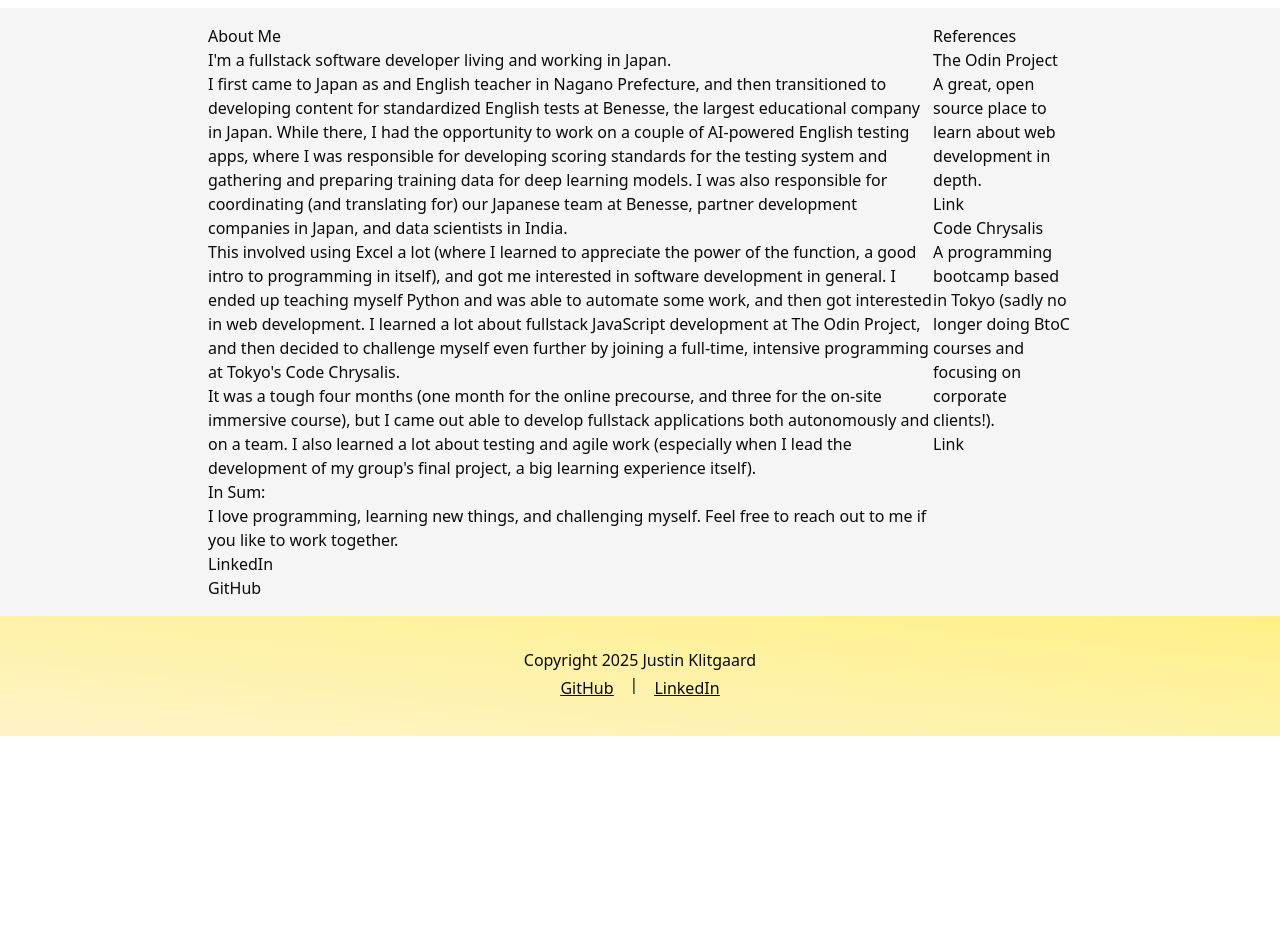
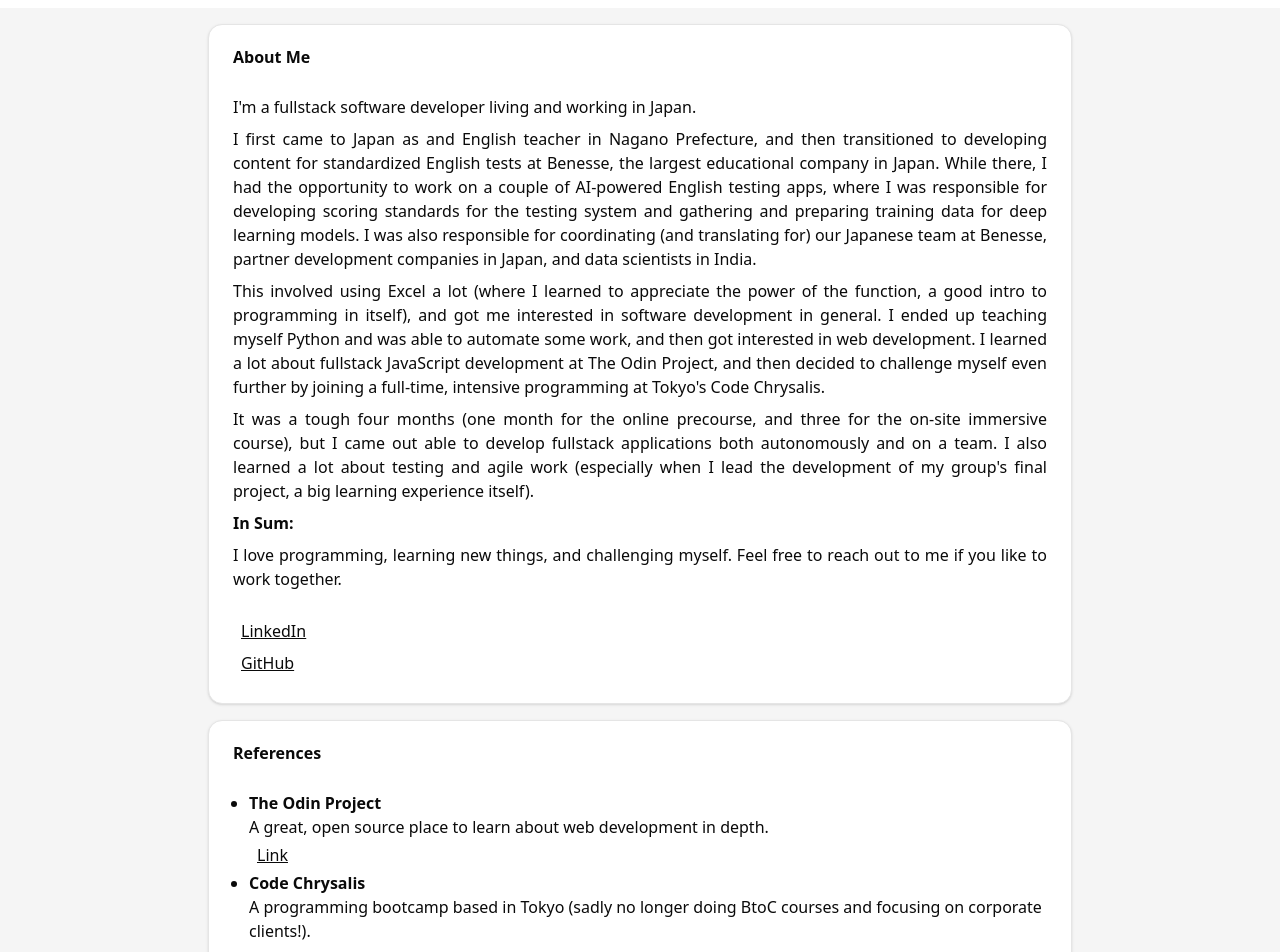
Before and after one commit to Justin-K-Ellis/react-personal-site, a React (Vite) app: page /about in a window 1280 px wide. Shown: the part 480-1432 px from the top of the page. Before the commit the page ends 1216 px from the top, so only its background shows below. Built offline with nearby package versions, Linux system fonts and the light colour scheme.

Commit message:
feat: apply tailwind & shadcn styling to About page

```diff
--- a/src/pages/About.tsx
+++ b/src/pages/About.tsx
@@ -1,42 +1,82 @@
+import {
+  Card,
+  CardContent,
+  CardFooter,
+  CardHeader,
+  CardTitle,
+} from "@/components/ui/card";
+
+import LinkStyling from "@/components/LinkStyling";
 import text from "../assets/text.json";
 const about = text.aboutMe;
 
 export default function About() {
   return (
-    <>
+    <div className="flex flex-col gap-4">
       {/* Main stuff */}
       <section id="about-me">
-        <h1>About Me</h1>
-        <p>{about.para1}</p>
-        <p>{about.para2}</p>
-        <p>{about.para3}</p>
-        <p>{about.para4}</p>
-        <h2>In Sum:</h2>
-        <p>{about.inSum}</p>
+        <Card>
+          <CardHeader>
+            <CardTitle>
+              <h2>About Me</h2>
+            </CardTitle>
+          </CardHeader>
+          <CardContent className="flex flex-col gap-2">
+            <p className="text-justify">{about.para1}</p>
+            <p className="text-justify">{about.para2}</p>
+            <p className="text-justify">{about.para3}</p>
+            <p className="text-justify">{about.para4}</p>
+            <h3 className="font-bold">In Sum:</h3>
+            <p className="text-justify">{about.inSum}</p>
+          </CardContent>
+          <CardFooter>
             <ul>
               <li>
+                <LinkStyling>
                   <a href={text.contact.linkedin}>LinkedIn</a>
+                </LinkStyling>
               </li>
+              <LinkStyling>
                 <li>
                   <a href={text.contact.github}>GitHub</a>
                 </li>
+              </LinkStyling>
             </ul>
+          </CardFooter>
+        </Card>
       </section>
 
       {/* Reference links */}
       <section id="links">
+        <Card>
+          <CardHeader>
+            <CardTitle>
               <h3>References</h3>
-        <div>
-          <p>The Odin Project</p>
+            </CardTitle>
+          </CardHeader>
+          <CardContent>
+            <ul className="list-disc ml-4">
+              <li>
+                <p className="font-bold">The Odin Project</p>
                 <p>{about.other.odin.description}</p>
+                <LinkStyling>
                   <a href={about.other.odin.link}>Link</a>
+                </LinkStyling>
+              </li>
+              <li>
+                <p className="font-bold">Code Chrysalis</p>
+                <p>{about.other.CC.description}</p>
+                <LinkStyling>
+                  <a href={about.other.CC.link}>Link</a>
+                </LinkStyling>
+              </li>
+            </ul>
+          </CardContent>
+        </Card>
+
+        <div></div>
+        <div></div>
+      </section>
     </div>
-        <div>
-          <p>Code Chrysalis</p>
-          <p>{about.other.CC.description}</p>
-          <a href={about.other.CC.link}>Link</a>
-        </div>
-      </section>
-    </>
   );
 }
```
Lines whose indentation alone changed are shown as unchanged.
